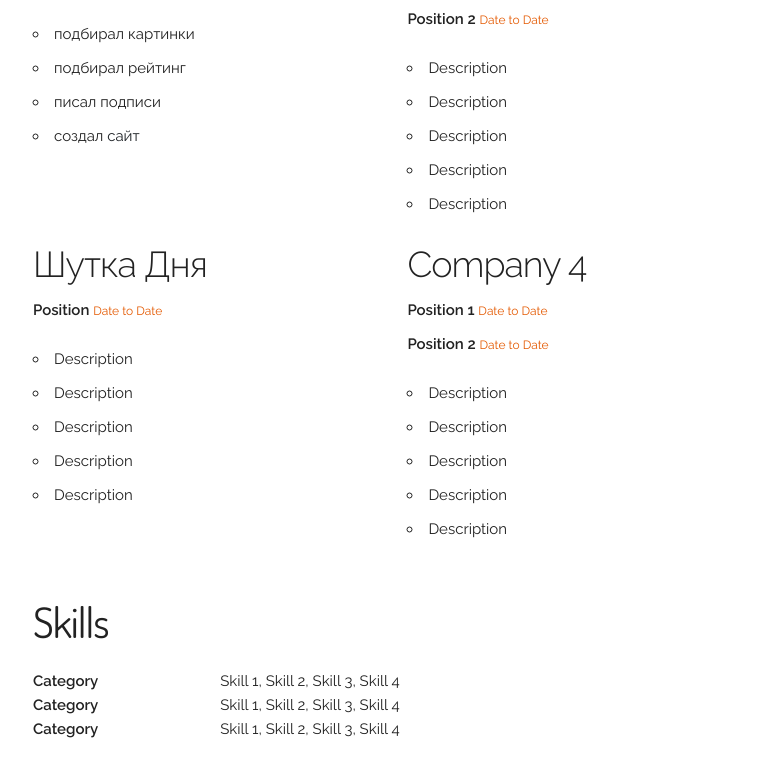
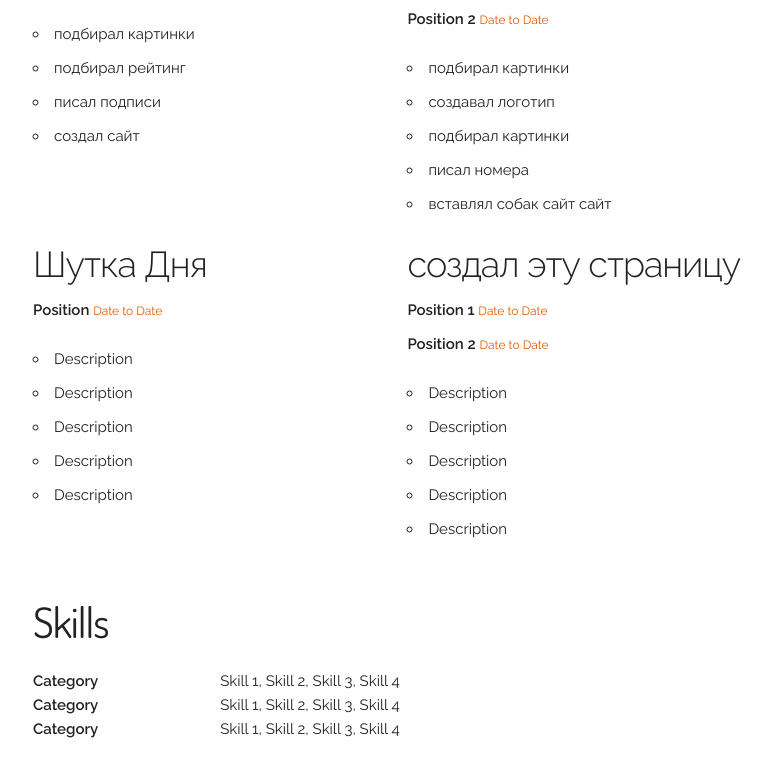
Before and after one commit to loliklolik/resume, a plain HTML site: page index.html in a window 1280 px wide. Shown: the part 476-1243 px from the top of the page, without its empty margins (247-1018 px from the left). Drawn offline with Linux system fonts and the light colour scheme.

Commit message:
Update index.html

```diff
--- a/index.html
+++ b/index.html
@@ -6,17 +6,17 @@
   <meta http-equiv="x-ua-compatible" content="ie=edge">
   <title>Якуб | портфолио</title>
   <link href="https://fonts.googleapis.com/css?family=Raleway:400,300,600" rel="stylesheet" type="text/css">
-  <link rel="stylesheet" href="/css/normalize.css">
-  <link rel="stylesheet" href="/css/skeleton.css">
+  <link rel="stylesheet" href="css/normalize.css">
+  <link rel="stylesheet" href="css/skeleton.css">
   <link href="https://maxcdn.bootstrapcdn.com/font-awesome/4.7.0/css/font-awesome.min.css" rel="stylesheet" integrity="sha384-wvfXpqpZZVQGK6TAh5PVlGOfQNHSoD2xbE+QkPxCAFlNEevoEH3Sl0sibVcOQVnN" crossorigin="anonymous">
   <link href="https://fonts.googleapis.com/css?family=Dosis" rel="stylesheet">
-  <link rel="stylesheet" href="/css/styles.css">
+  <link rel="stylesheet" href="css/styles.css">
 </head>
 
 <body>
   <div class="container">
     <div class="center-align mb-3">
-      <img class="image-circle u-max-full-width" src="http://via.placeholder.com/150x150"/>
+      <img class="image-circle u-max-full-width" src="150x150.jpg"/>
       <h1>Якуб</h1>
       <a href="mailto:example@example.com"><i class="fa fa-2x fa-envelope-square" aria-hidden="true"></i></a>
       <a href="https://www.linkedin.com/"><i class="fa fa-2x fa-linkedin-square ml-2 mr-2" aria-hidden="true"></i></a>
@@ -34,7 +34,7 @@
             <li>подбирал рейтинг</li>
             <li>писал подписи </li>
             <li>создал
-              <a href="https://sites.google.com/view/top-10cars/%D0%B3%D0%BB%D0%B0%D0%B2%D0%BD%D0%B0%D1%8F-%D1%81%D1%82%D1%80%D0%B0%D0%BD%D0%B8%D1%86%D0%B0" aria-hidden="true">сайт</a>
+              <a href="https://sites.googles.com/view/top-10cars/%D0%B3%D0%BB%D0%B0%D0%B2%D0%BD%D0%B0%D1%8F-%D1%81%D1%82%D1%80%D0%B0%D0%BD%D0%B8%D1%86%D0%B0" aria-hidden="true">сайт</a>
 
             </li>
 
@@ -47,11 +47,13 @@
             <li><strong>Position 2</strong> <small class="accent">Date to Date</small></li>
           </ul>
           <ul>
-            <li>Description</li>
-            <li>Description</li>
-            <li>Description</li>
-            <li>Description</li>
-            <li>Description</li>
+            <li>подбирал картинки</li>
+            <li>создавал логотип</li>
+            <li>подбирал картинки</li>
+            <li>писал номера</li>
+            <li>вставлял собак
+              <a href="https://budka24.tilda.ws/" aria-hidden="true">сайт</a> сайт</a>
+            </li>
           </ul>
         </div>
       </div>
@@ -70,7 +72,7 @@
         </ul>
       </div>
       <div class="one-half column">
-        <h3>Company 4</h3>
+        <h3>cоздал эту страницу</h3>
         <ul class="list-unstyled">
           <li><strong>Position 1</strong>  <small class="accent">Date to Date</small></li>
           <li><strong>Position 2</strong> <small class="accent">Date to Date</small></li>
```
